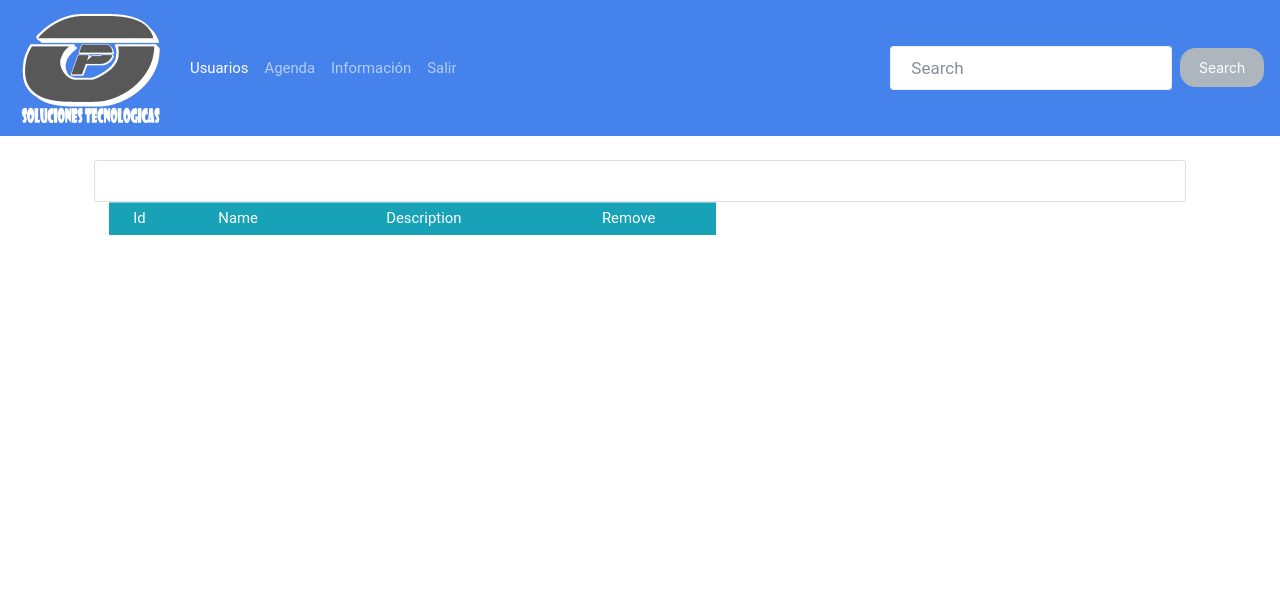
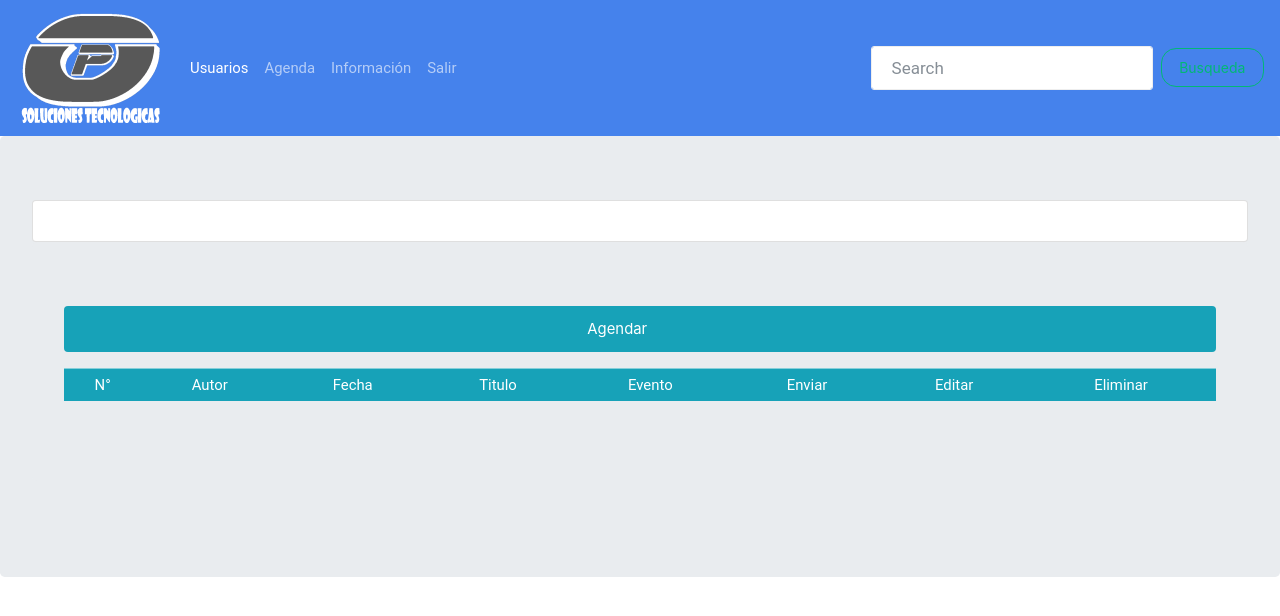
Before and after one commit to potes1920sena/Aplicacion-Tareas, a PHP site: page /app-tareas/index.php in a window 1280 px wide. Shown: the top 616 px of the page. Run offline with PHP 8.4, Linux system fonts and the light colour scheme; data that the repository does not hold is empty.

Commit message:
para eliminar luego

```diff
--- a/app-tareas/index.php
+++ b/app-tareas/index.php
@@ -40,52 +40,63 @@
             </ul>
             <form class="form-inline my-2 my-lg-0">
                 <input id="search" class="form-control mr-sm-2" type="text" placeholder="Search">
-                <button class="btn btn-secondary my-2 my-sm-0" type="submit">Search</button>
+               <!--<button class="btn btn-secondary my-2 my-sm-0" type="submit">Search</button>-->
+                <button type="submit" class="btn btn-outline-success">Busqueda</button>
             </form>
         </div>
     </nav>
-    <div class="container p-4">
+    <div class="jumbotron">
         <div class="row">
-            <div class="col-md 5">
+            <div class="col-md 4">
                 <div class="card">
                     <div class="card-body">
                         <form id="task-form">
                         <div id="ocultar" class="alert alert-dismissible alert-info">
                                 <button type="text" class="close" data-dismiss="alert">&times;</button>
-                                <h4 class="alert-heading">ACTUALIZAR TAREAS</h4>
+                                <h4 class="alert-heading" id="action-form"></h4>
                             </div>
                             <input type="hidden" id="taskId">
                             <div class="form-group">
-                                <input type="text" id="name" placeholder="Task Name" class="form-control">
+                                <input type="text" id="autor" placeholder="Task Autor" class="form-control" require>
+                            </div>
+                            <div class="form-group">
+                                <input type="date" id="date" placeholder="Task Date" class="form-control" require>
+                            </div>
+                            <div class="form-group">
+                                <input type="text" id="title" placeholder="Task Title" class="form-control" require>
                             </div>
                             <div class="form-group">
                                 <textarea id="description" cols="30" rows="10" class="form-control"
-                                    placeholder="Task Description">
+                                    placeholder="Task Description" require>
                             </textarea>
                             </div>
                             <button type="submit" class="btn btn-primary
-                            btn-block text-center">
-                                Save Task</button>
+                            btn-block text-center">Save</button>
                         </form>
                     </div>
                 </div>
-                <div class="col-md-7">
+                <div class="jumbotron">
                     <div class="card my-4" id="task-result">
                         <div class="card-body">
                             <ul id="container"></ul>
                         </div>
                     </div>
+                    <div id="open" class="alert alert-dismissible alert-info">Agendar</div>
                     <table class="table table-hover table-sm">
                         <thead id="cabecera">
                             <tr class="table-info">
-                                <td>Id</td>
-                                <td>Name</td>
-                                <td>Description</td>
-                                <td>Remove</td>
+                                <td>N°</td>
+                                <td>Autor</td>
+                                <td>Fecha</td>
+                                <td>Titulo</td>
+                                <td>Evento</td>
+                                <td>Enviar</td>
+                                <td>Editar</td>
+                                <td>Eliminar</td>
                             </tr>
                         </thead>
                         <div class="container">
-                        <tbody id="tasks"></tbody>
+                            <tbody id="tasks"></tbody>
                         </div>
                     </table>
                 </div>
--- a/app-tareas/task-edit.php
+++ b/app-tareas/task-edit.php
@@ -3,10 +3,12 @@
 include("../conexion/database.php");
 
     $id = $_POST['id'];
-    $name = $_POST['name'];
+    $autor = $_POST['autor'];
+    $date = $_POST['date'];
+    $title = $_POST['title'];
     $description = $_POST['description'];
 
-    $query = "UPDATE tareas SET name = '$name', description = '$description'
+    $query = "UPDATE tareas SET autor = '$autor', date = '$date', title = '$title', description = '$description'
     WHERE id = '$id' ";
 
     $result = mysqli_query($connection, $query);
--- a/app-tareas/task-list.php
+++ b/app-tareas/task-list.php
@@ -2,7 +2,7 @@
 
 include("../conexion/database.php");
 
-    $query = "SELECT * FROM tareas";
+    $query = "SELECT * FROM tareas order by id";
     $result = mysqli_query($connection, $query);
 
     if(!$result) {
@@ -12,7 +12,9 @@
     $json = array();
     while($row = mysqli_fetch_array($result)) {
         $json[] = array(
-        'name' => $row['name'],
+        'autor' => $row['autor'],
+        'date' => $row['date'],
+        'title' => $row['title'],
         'description' => $row['description'],
         'id' => $row['id']
         );
--- a/app-tareas/task-search.php
+++ b/app-tareas/task-search.php
@@ -5,7 +5,7 @@
     $search = $_POST['search'];
 
     if(!empty($search)) {
-        $query = "SELECT * FROM tareas WHERE name LIKE '$search%'";
+        $query = "SELECT * FROM tareas WHERE title LIKE '$search%'";
         $result = mysqli_query($connection, $query);
         if(!$result) {
             die('Query Error'. mysqli_error($connection));
@@ -14,7 +14,9 @@
         $json = array();
         while($row = mysqli_fetch_array($result)) {
             $json[] = array(
-                'name' => $row['name'],
+                'autor' => $row['autor'],
+                'date' => $row['date'],
+                'title' => $row['title'],
                 'description' => $row['description'],
                 'id' => $row['id']
             );
--- a/app-tareas/task-single.php
+++ b/app-tareas/task-single.php
@@ -10,7 +10,9 @@
          $json = array();
          while ($row = mysqli_fetch_array($result)) {
              $json[] = array(
-                 'name' => $row['name'],
+                 'autor' => $row['autor'],
+                 'date' => $row['date'],
+                 'title' => $row['title'],
                  'description' => $row['description'],
                  'id' => $row['id']
              );
--- a/app-usuario/user-list.php
+++ b/app-usuario/user-list.php
@@ -2,7 +2,7 @@
 
 include("../conexion/database.php");
 
-    $query = "SELECT * FROM usuario";
+    $query = "SELECT * FROM usuario ORDER BY id";
     $result = mysqli_query($connection, $query);
 
     if(!$result) {
--- a/app-usuario/user-search.php
+++ b/app-usuario/user-search.php
@@ -5,7 +5,7 @@
     $search = $_POST['search'];
 
     if(!empty($search)) {
-        $query = "SELECT * FROM usuario WHERE name LIKE '$search%'";
+        $query = "SELECT * FROM usuario WHERE nit LIKE '$search%'";
         $result = mysqli_query($connection, $query);
         if(!$result) {
             die('Query Error'. mysqli_error($connection));
@@ -14,8 +14,11 @@
         $json = array();
         while($row = mysqli_fetch_array($result)) {
             $json[] = array(
+                'nit' => $row['nit'],
                 'name' => $row['name'],
                 'surname' => $row['surname'],
+                'email' => $row['email'],
+                'phone' => $row['phone'],
                 'id' => $row['id']
             );
         }
--- a/librerias/style.css
+++ b/librerias/style.css
@@ -4,10 +4,9 @@
 }
 .inicio {
     background-image: url('../img/fondo.png');
-    width: 80% auto;
+    width: 100% auto;
     height:100vh;
-    margin-left: 20px;
-    margin-right: 20px;
+    margin: 20px;
     background-size: cover;
 }
 
--- a/logout.php
+++ b/logout.php
@@ -6,6 +6,6 @@
 
 session_destroy();
 
-header('Location: /aplicacion-tareas');
+header('Location: ../aplicacion-tareas');
 
 ?>
--- a/signup-add.php
+++ b/signup-add.php
@@ -1,7 +1,7 @@
 <?php
     include("conexion/database.php");
 
-    if(isset($_POST['nit']) && isset($_POST['name']) && isset($_POST['surname']) && isset($_POST['email']) && isset($_POST['password']) && isset($_POST['password'])) {
+    if(isset($_POST['nit']) && isset($_POST['name']) && isset($_POST['surname']) && isset($_POST['email']) && isset($_POST['password'])) {
         $nit = $_POST['nit'];
         $name = $_POST['name'];
         $surname = $_POST['surname'];
```
Also changed, not shown: app-tareas/task-add.php (+7 -4 lines), app-usuario/index.php (+9 -7 lines), app.js (+0 -92 lines), appt.js (+68 -6 lines), appu.js (+9 -7 lines), index.php (+19 -16 lines).
